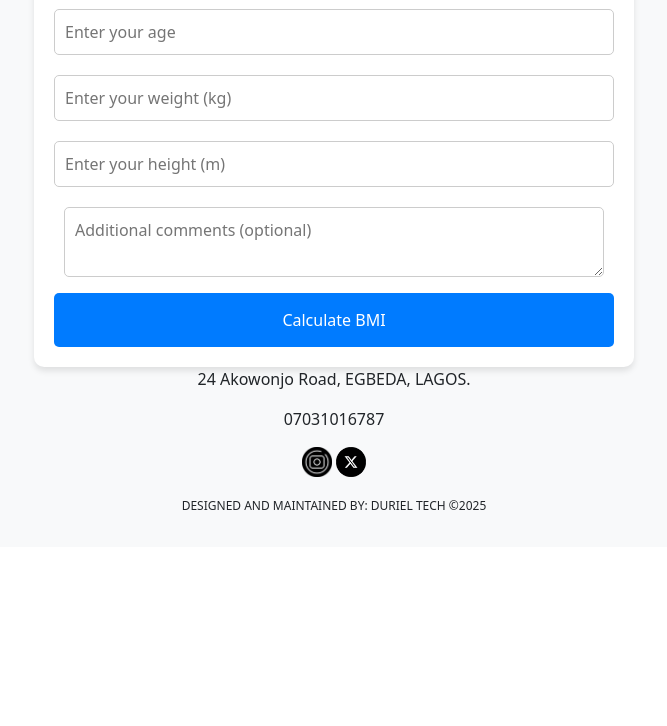
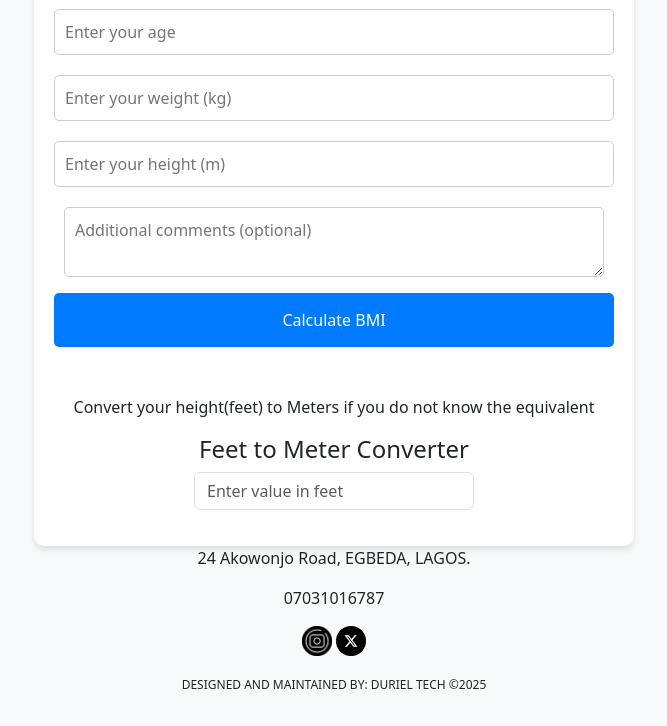
Before and after one commit to chyzm/BMI-App, a Django app: page /BMI_App/result/ in a window 1280 px wide. Shown: the part 175-901 px from the top of the page, without its empty margins (306-973 px from the left). Before the commit the page ends 685 px from the top, so only its background shows below. Run offline with Django 4.2, Linux system fonts and the light colour scheme.

Commit message:
feet to meter converter

```diff
--- /dev/null
+++ b/BMI_calculator/static/js/convert.js
@@ -0,0 +1,14 @@
+function convertFeetToMeters() {
+    const feetInput = document.getElementById('feet').value;
+    const feet = parseFloat(feetInput);
+    const resultElement = document.getElementById('conversionResult');
+
+    if (!isNaN(feet)) {
+        const meters = (feet * 0.3048).toFixed(2);
+        resultElement.textContent = `${feet} feet is approximately ${meters} meters.`;
+    } else {
+        resultElement.textContent = feetInput.trim() === ""
+            ? ""  // Clear the message if input is empty
+            : "Please enter a valid number.";
+    }
+}
--- a/templates/BMI_App/calculator.html
+++ b/templates/BMI_App/calculator.html
@@ -63,6 +63,24 @@
                <textarea id="comments" placeholder="Additional comments (optional)"></textarea>
                <button type="submit" class="button-calc">Calculate BMI</button>
             </form>
+
+                <div class="converter mt-5 text-center">
+                    <p>Convert your height(feet) to Meters if you do not know the equivalent</p>
+                   <h4>Feet to Meter Converter</h4>
+                   <div class="mb-3">
+                      <input
+                          type="number"
+                          id="feet"
+                          placeholder="Enter value in feet"
+                          class="form-control d-inline-block w-50"
+                          oninput="convertFeetToMeters()"
+                       >
+                  </div>
+                <div class="mt-3">
+                    <p id="conversionResult" style="font-weight: bold; color: green;"></p>
+                </div>
+            </div>
+
         </div>
         {% include 'includes/alerts.html' %}
         </div>
@@ -85,6 +103,7 @@
 
 
     <script src="{% static 'js/result.js' %}"></script>
+    <script src="{% static 'js/convert.js' %}"></script>
     <script src="https://cdn.jsdelivr.net/npm/@popperjs/core@2.11.6/dist/umd/popper.min.js"></script>
     <script src="https://cdn.jsdelivr.net/npm/bootstrap@5.3.0-alpha1/dist/js/bootstrap.min.js"></script>
 </body>
```
